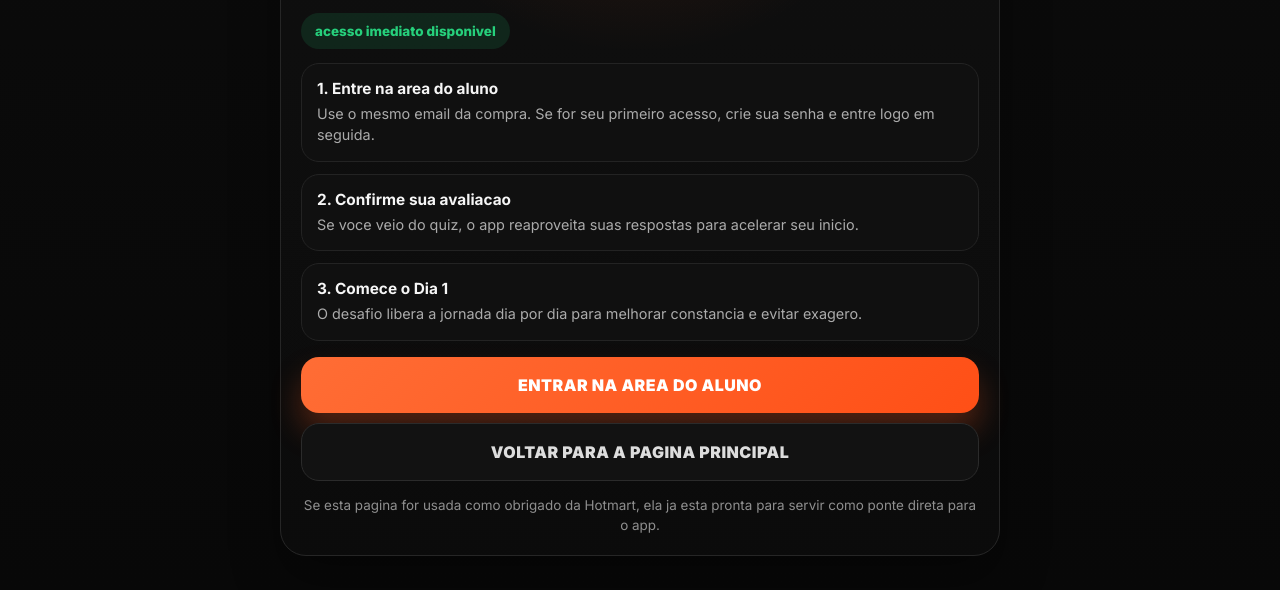
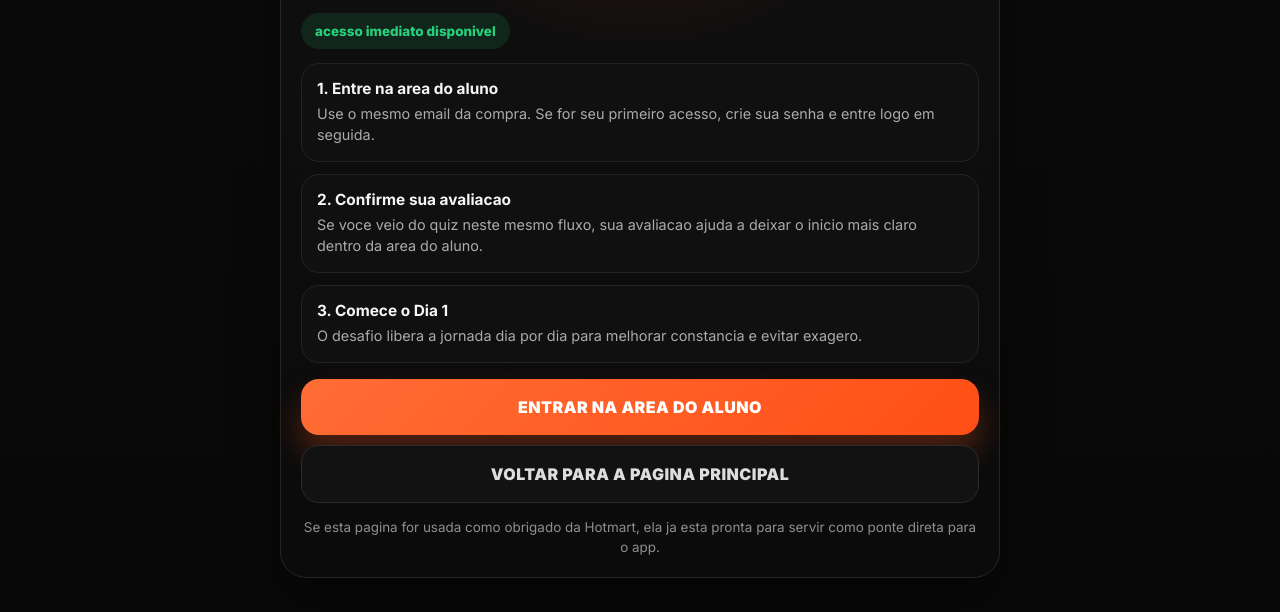
Before and after one commit to xkekox/calistenia-pro, a website: page obrigado.html in a window 1280 px wide. Shown: the part 241-853 px from the top of the page. Before the commit the page ends 831 px from the top, so only its background shows below. Drawn offline with Linux system fonts and the light colour scheme.

Commit message:
Deploy obrigado.html

```diff
--- a/obrigado.html
+++ b/obrigado.html
@@ -189,7 +189,7 @@
                 </div>
                 <div class="step">
                     <strong>2. Confirme sua avaliacao</strong>
-                    <span>Se voce veio do quiz, o app reaproveita suas respostas para acelerar seu inicio.</span>
+                    <span>Se voce veio do quiz neste mesmo fluxo, sua avaliacao ajuda a deixar o inicio mais claro dentro da area do aluno.</span>
                 </div>
                 <div class="step">
                     <strong>3. Comece o Dia 1</strong>
```
